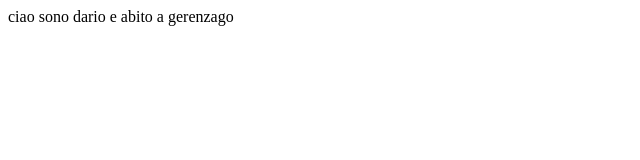
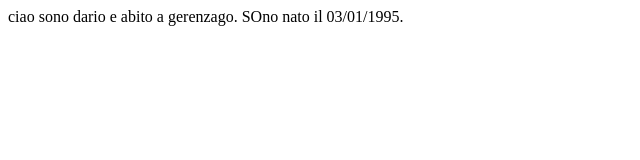
Before and after one commit to DarioDC95/Primo_Esercizio_Git, a plain HTML site: page index.html in a window 1280 px wide. Shown: the whole page, without its empty margins (0-640 px from the left). Drawn offline with Linux system fonts and the light colour scheme.

Commit message:
la_mia_nascita

```diff
--- a/index.html
+++ b/index.html
@@ -7,6 +7,6 @@
     <title>Document</title>
 </head>
 <body>
-    ciao sono dario e abito a gerenzago
+    ciao sono dario e abito a gerenzago. SOno nato il 03/01/1995.
 </body>
 </html>
```
